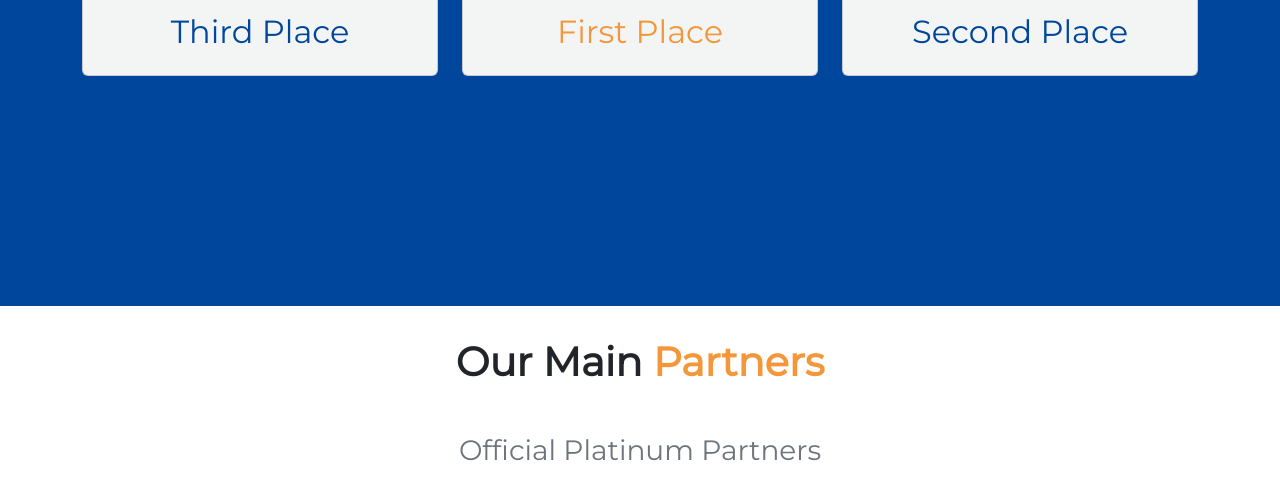
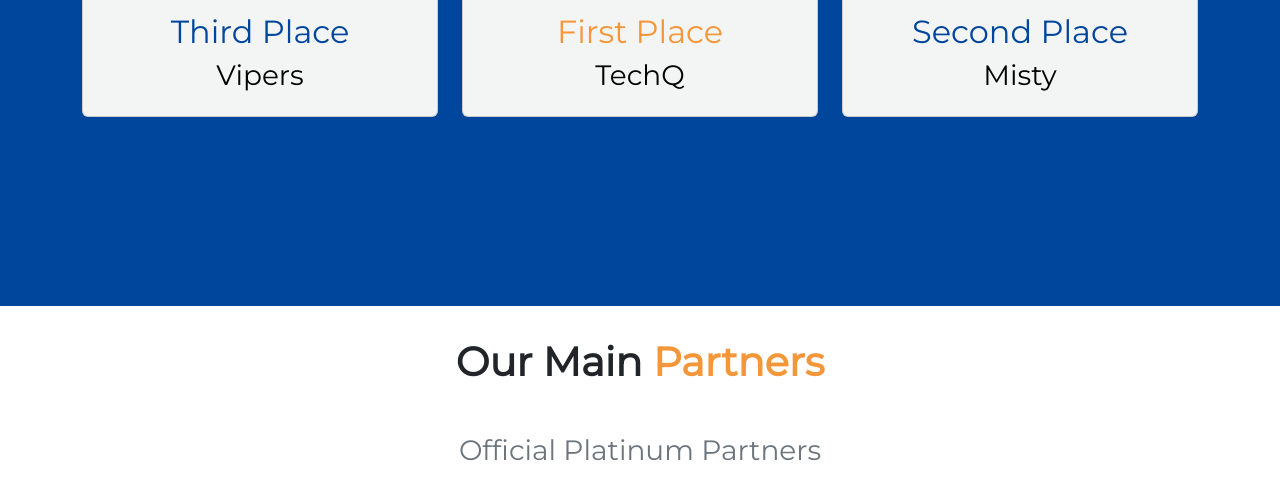
Before and after one commit to Xenowa/Xtreme, a plain HTML site: page index.html in a window 1280 px wide. Shown: the part 3700-4194 px from the top of the page. Drawn offline with Linux system fonts and the light colour scheme.

Commit message:
Adding top 3 team names

```diff
--- a/index.html
+++ b/index.html
@@ -304,7 +304,7 @@
                      <img src="resources/placeholder.png" class="card-img-top lazy" alt="award 1">
                      <div class="card-body">
                         <h2 class="card-title | color__primary">Third Place</h2>
-                        <h3></h3>
+                        <h3>Vipers</h3>
                      </div>
                   </div>
                </div>
@@ -314,7 +314,7 @@
                      <img src="resources/placeholder.png" class="card-img-top lazy" alt="award 1">
                      <div class="card-body">
                         <h2 class="card-title | color__secondary">First Place</h2>
-                        <h3></h3>
+                        <h3>TechQ</h3>
                      </div>
                   </div>
                </div>
@@ -324,7 +324,7 @@
                      <img src="resources/placeholder.png" class="card-img-top lazy" alt="award 1">
                      <div class="card-body">
                         <h2 class="card-title | color__primary">Second Place</h2>
-                        <h3></h3>
+                        <h3>Misty</h3>
                      </div>
                   </div>
                </div>
@@ -651,7 +651,7 @@
                <img style="object-fit: cover; height:25rem; object-position:bottom;" src="resources/anudi.jpg"
                   class="card-img-top lazy" alt="anudi">
                <div class="card-body">
-                  <h4 class="card-title">Harini <br> Abeysirigunawardena</h4>
+                  <h4 class="card-title">Anudi <br> Perera</h4>
                </div>
             </div>
 
```
